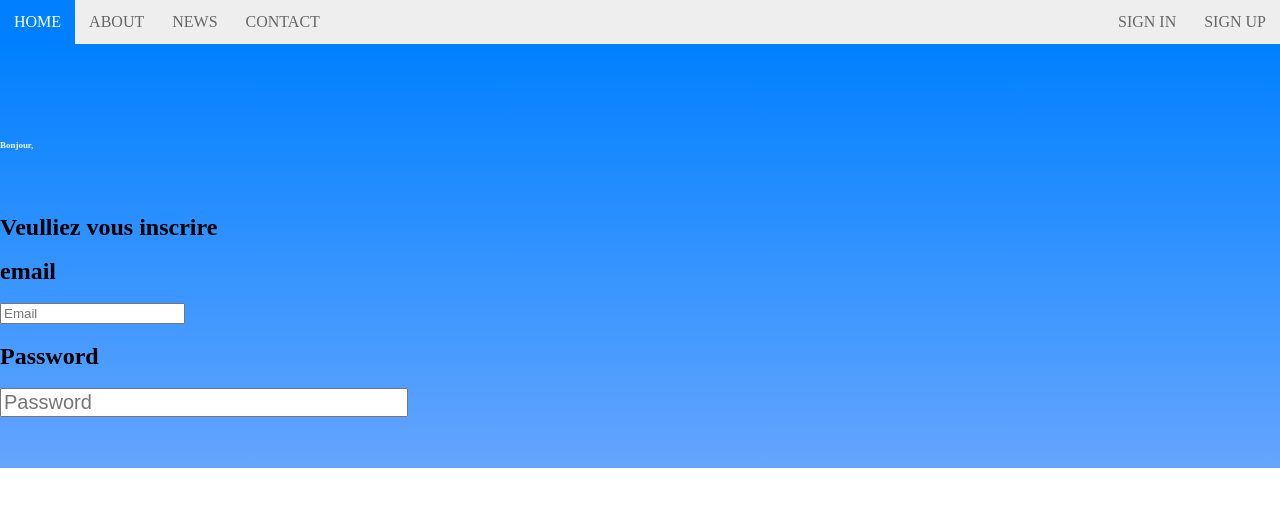
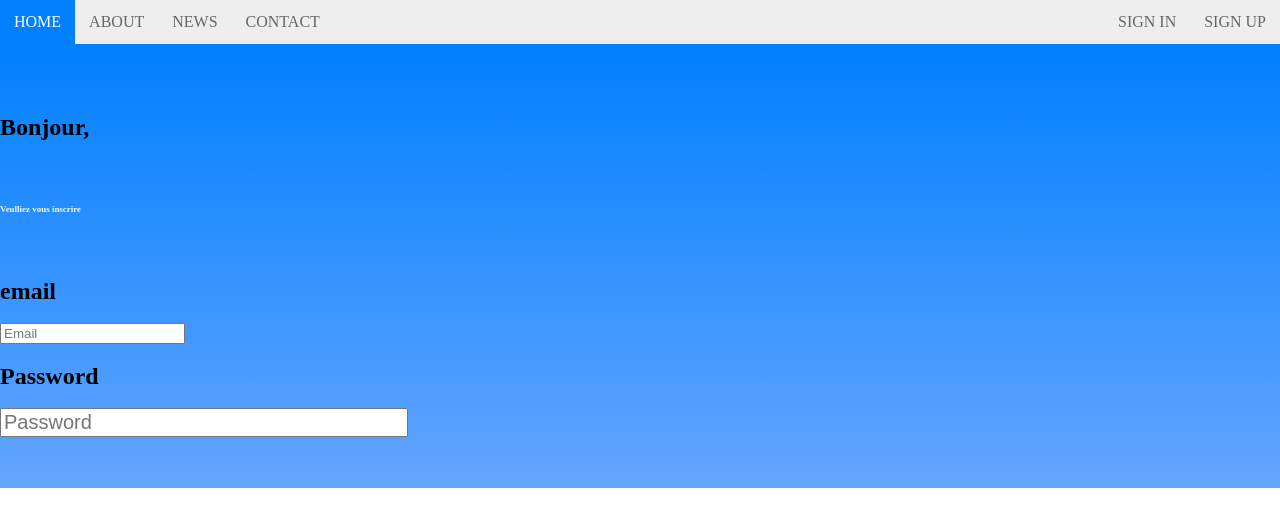
Before and after one commit to aminalgar3a/aminalgar3a-devytech, a PHP site: page / in a window 1280 px wide. Shown: the top 527 px of the page. Run offline with PHP 8.4, Linux system fonts and the light colour scheme.

Commit message:
Update style.css

```diff
--- a/style.css
+++ b/style.css
@@ -79,7 +79,7 @@ ul.topnav li.dropDownIcon {
     background: -moz-linear-gradient(#0080ff,#65a5ff);
     background: linear-gradient(#0080ff,#65a5ff);
 }
-h1.large {
+h2.large {
     color: aliceblue;
     font-size: 56%;
     margin: 0;
```
